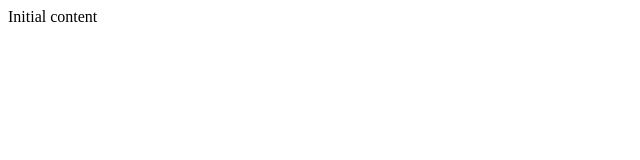
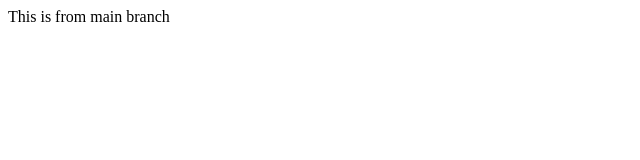
Before and after one commit to RupeshD2003/merge-conflict-demo, a plain HTML site: page index.html in a window 1280 px wide. Shown: the whole page, without its empty margins (0-640 px from the left). Drawn offline with Linux system fonts and the light colour scheme.

Commit message:
Main branch edits index.html

```diff
--- a/index.html
+++ b/index.html
@@ -1 +1 @@
-<p>Initial content</p>
+<p>This is from main branch</p>
```
